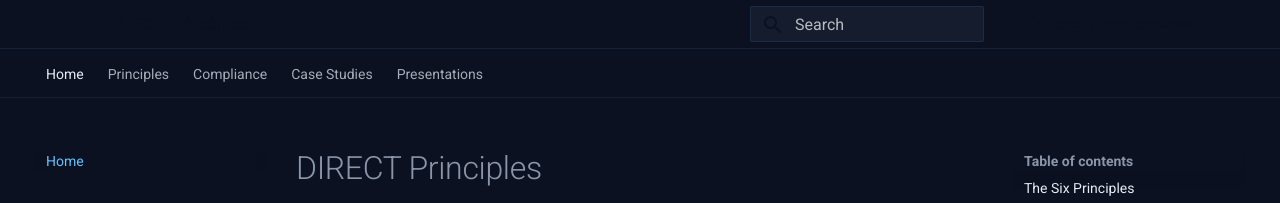
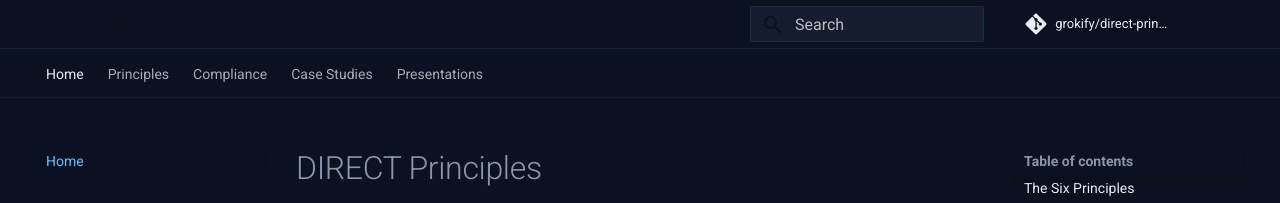
Before and after one commit to grokify/direct-principles, an MkDocs documentation site: the page built from docs/home.md, in a window 1280 px wide. Shown: the top 203 px of the page. Built offline with MkDocs 1.6.1 and Material for MkDocs 9.7.7, drawn with Linux system fonts in a browser that asks for light colours; comment, search, counter and statistics services are not loaded.

Commit message:
fix: make GitHub repository link visible in header
Add CSS rules to ensure the repository link displays correctly
in the dark theme header.

Co-Authored-By: Claude Opus 4.5 <noreply@anthropic.com>

```diff
--- a/docs/stylesheets/custom.css
+++ b/docs/stylesheets/custom.css
@@ -124,6 +124,23 @@
   color: #63c3ff;
 }
 
+/* Repository link in header */
+[data-md-color-scheme="slate"] .md-header__source {
+  display: flex !important;
+}
+
+[data-md-color-scheme="slate"] .md-source {
+  color: #e8edf5;
+}
+
+[data-md-color-scheme="slate"] .md-source__icon {
+  color: #e8edf5;
+}
+
+[data-md-color-scheme="slate"] .md-source__repository {
+  color: #e8edf5;
+}
+
 /* Search */
 [data-md-color-scheme="slate"] .md-search__form {
   background-color: #141c2e;
```
